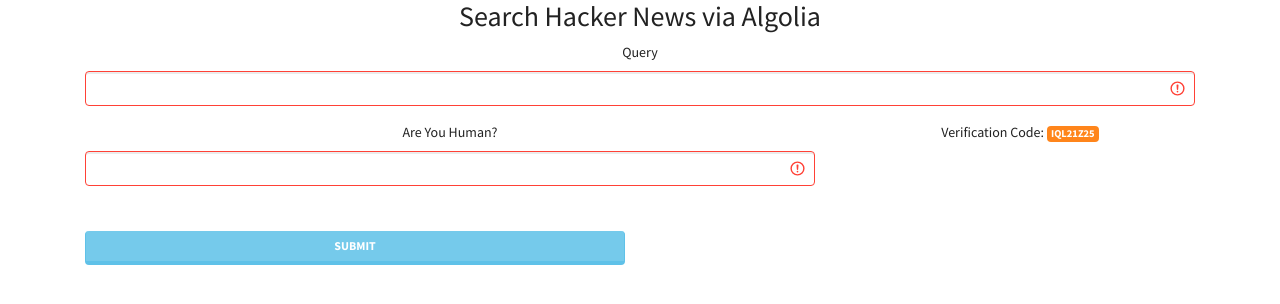
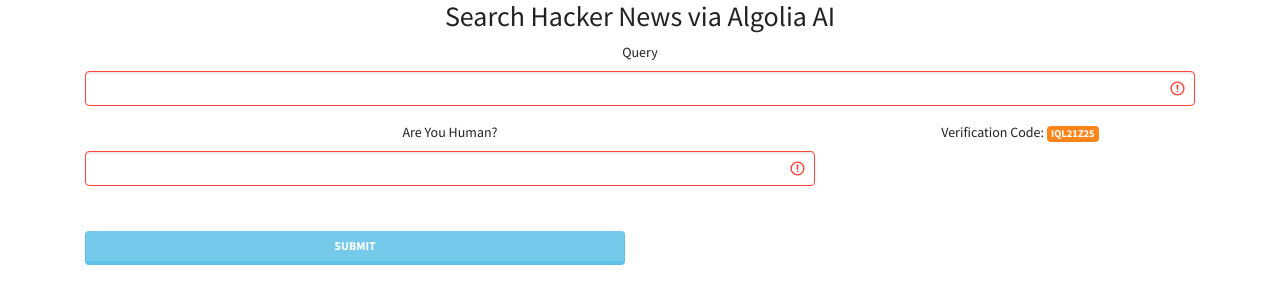
Before and after one commit to dmattox10/HN-Algolia, a React (Create React App) app in the folder hn-algolia/: page / in a window 1280 px wide. Shown: the top 304 px of the page. Built offline with nearby package versions, Linux system fonts and the light colour scheme.

Commit message:
Fixed docker setup

```diff
--- a/hn-algolia/src/features/search/Search.js
+++ b/hn-algolia/src/features/search/Search.js
@@ -90,7 +90,7 @@
         <Container>
             <div className='spacer'></div>
             <div className='center'>
-                <h2>Search Hacker News via Algolia</h2>
+                <h2>Search Hacker News via Algolia AI</h2>
             </div>
             <Form onSubmit={formik.handleSubmit}>
                 <Row>
```
Also changed, not shown: 2 other files (tests, documents, lock files or other folders).
